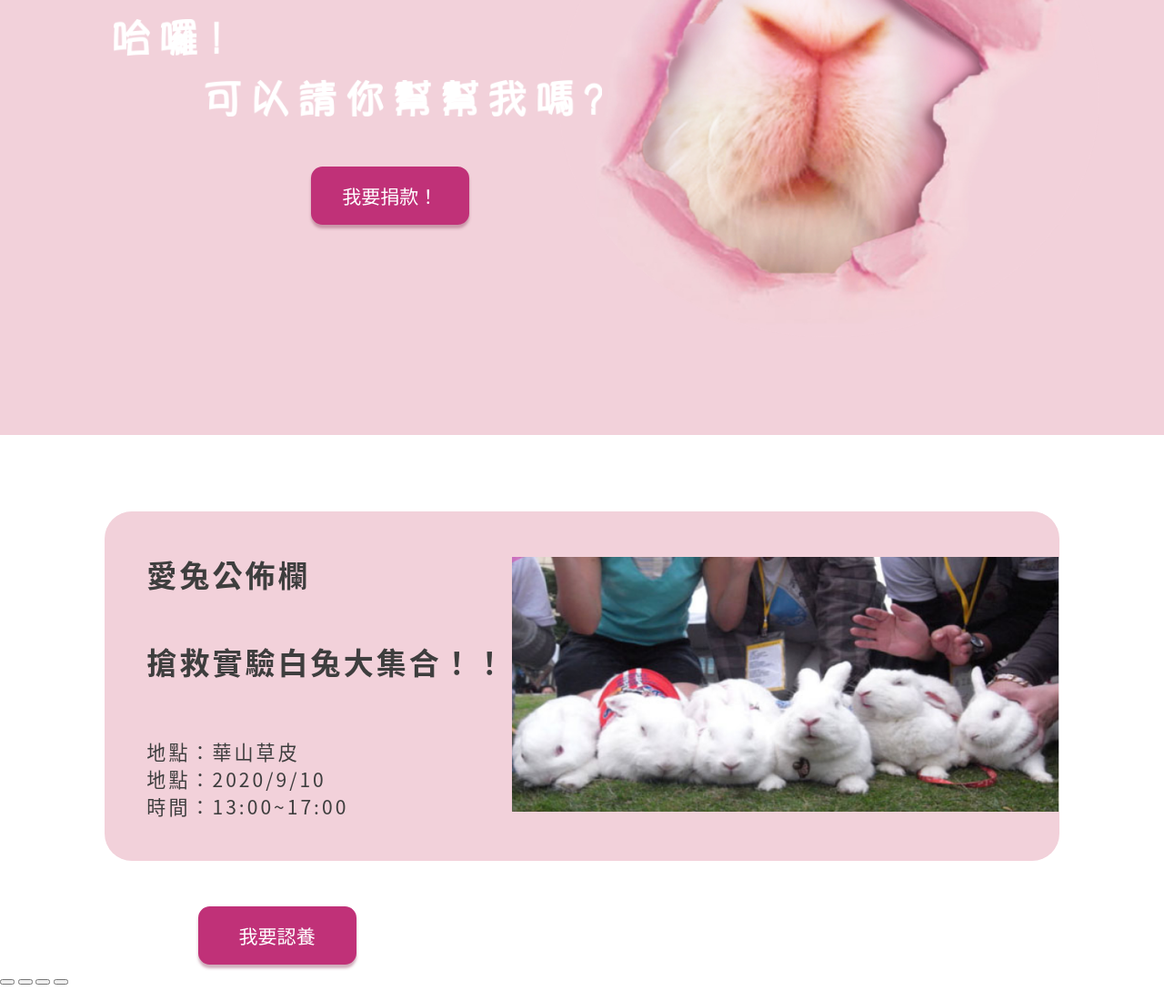
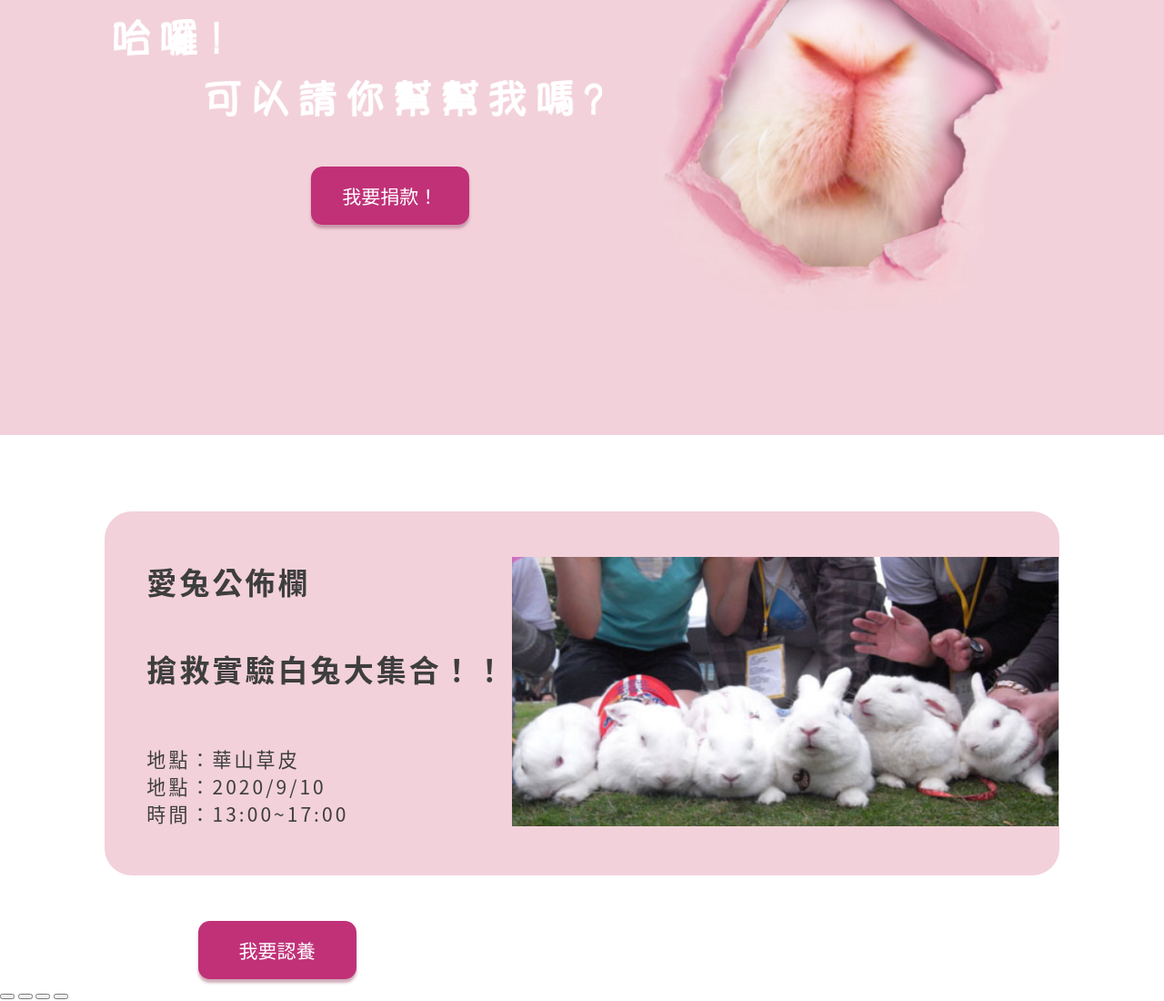
Before and after one commit to ceize123/Rabbit.v2, a plain HTML site: page index.html in a window 1280 px wide. Shown: the part 322-1422 px from the top of the page at 91% size. Drawn offline with Linux system fonts and the light colour scheme.

Commit message:
css modify

```diff
--- a/style.css
+++ b/style.css
@@ -80,9 +80,8 @@ nav ul ul {
   background: #FFF8F8;
   border: 1px solid #939393;
   border-radius: 10px;
-  opacity: 0;
   visibility: hidden;
-  transition: 0.3s;
+  transition: 0.2s;
 }
 
 nav ul ul li {
@@ -97,9 +96,11 @@ nav ul ul li a{
 }
 
 .navbar ul li:hover > ul {
-  opacity: 1;
   visibility: visible;
-  transition: 0.3s;
+}
+
+nav ul ul li a:hover {
+  color: #C03178;
 }
 
 .section1 {
@@ -110,8 +111,8 @@ nav ul ul li a{
 
 .nose img {
   max-width: 669px;
-  width: 46.4vw;
-  bottom: 13.5vh;
+  width: calc(40vw + 5 * ((100vw - 320px) / 680));
+  bottom: 15.5vh;
   right: 5.6vw;
   position: absolute;
 }
@@ -159,7 +160,7 @@ nav ul ul li a{
 
 .bulletin {
   width: 82%;
-  height: 48vh;
+  height: 50vh;
   background-color: #F2D1DA;
   margin-left: 9%;
   margin-top: 20px;
@@ -188,8 +189,8 @@ nav ul ul li a{
 .bulletin img {
   text-align: right;
   width: 47vw;
-  max-width: 664px;
-  height: 35vh;
+  max-width: 650x;
+  height: 37vh;
 
 }
 
```
